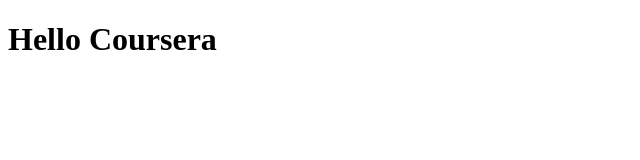
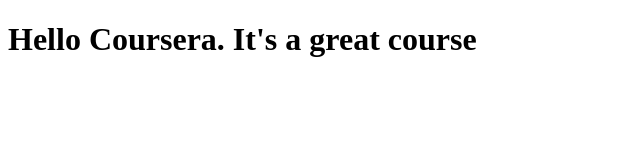
Before and after one commit to mailsantoshkadam/coursera-test, a plain HTML site: page site/index.html in a window 1280 px wide. Shown: the whole page, without its empty margins (0-640 px from the left). Drawn offline with Linux system fonts and the light colour scheme.

Commit message:
small addition

```diff
--- a/site/index.html
+++ b/site/index.html
@@ -4,6 +4,6 @@
 	<title>My Coursera Page</title>
 </head>
 <body>
-<h1> Hello Coursera</h1>
+<h1> Hello Coursera. It's a great course</h1>
 </body>
 </html>
```
